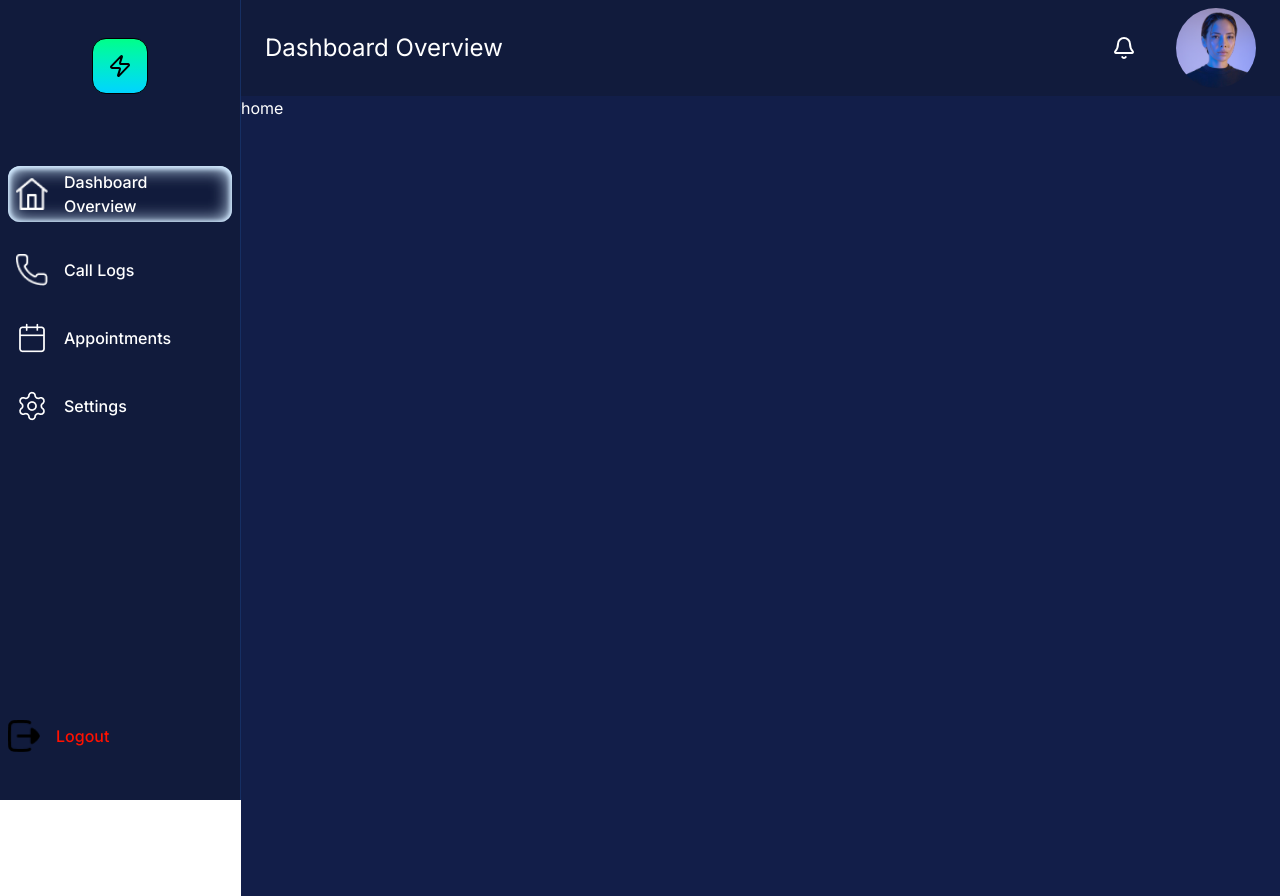
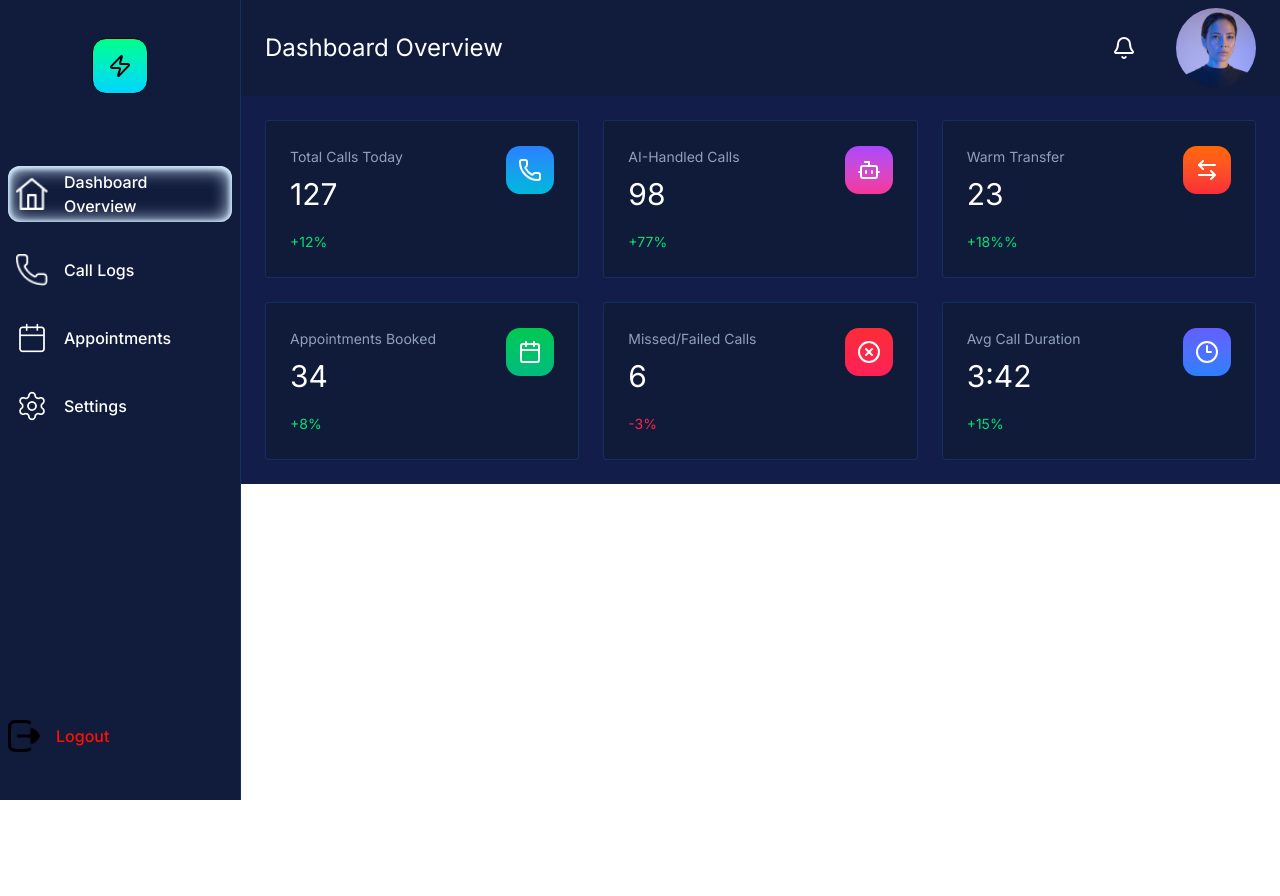
Before and after one commit to MRP-rakib/task, a Next.js app: page / in a window 1280 px wide. After the commit the page ends 800 px from the top, so only its background shows below. Built offline with nearby package versions, Linux system fonts and the light colour scheme.

Commit message:
overviewCard implement done

```diff
--- a/app/page.tsx
+++ b/app/page.tsx
@@ -1,8 +1,9 @@
+import OverViewCard from "@/components/dashboard/overviewDetails/OverViewCard";
 
 export default function Home() {
   return (
-    <div className="bg-[#121E49] h-screen text-white">
-      home
+    <div className="bg-[#121E49] px-6">
+      <OverViewCard/>
     </div>
   );
 }
--- /dev/null
+++ b/components/dashboard/overviewDetails/OverViewCard.tsx
@@ -0,0 +1,35 @@
+import { ArrowLeftRight, Bot, Calendar, CircleX, Clock3, Phone } from 'lucide-react'
+const overviewData =[
+  {id:'1', cardTitle:'Total Calls Today',value:127, trend:"+12%",icon:<Phone />, bg:'bg-linear-to-b from-[#2B7FFF] to-[#00B8DB]'},
+  {id:'2', cardTitle:'AI-Handled Calls',value:98, trend:"+77%",icon:<Bot />, bg:'bg-linear-to-b from-[#AD46FF] to-[#F6339A]'},
+  {id:'3', cardTitle:'Warm Transfer',value:23, trend:"+18%%",icon:<ArrowLeftRight />, bg:'bg-linear-to-b from-[#FF6900] to-[#FB2C36]'},
+  {id:'4', cardTitle:'Appointments Booked',value:34, trend:"+8%",icon:<Calendar />, bg:'bg-linear-to-b from-[#00C950] to-[#00BC7D]'},
+  {id:'5', cardTitle:'Missed/Failed Calls',value:6, trend:"-3%",icon:<CircleX />, bg:'bg-linear-to-b from-[#FB2C36] to-[#FF2056]'},
+  {id:'6', cardTitle:'Avg Call Duration',value:'3:42', trend:"+15%",icon:<Clock3 />, bg:'bg-linear-to-b from-[#615FFF] to-[#2B7FFF]'}
+]
+function OverViewCard() {
+    return (
+        <div className='grid grid-cols-1 md:grid-cols-2 lg:grid-cols-3 py-6 px6 gap-6'>
+            {overviewData.map(d=>(
+<div key={d.id} className='bg-[rgba(15,23,43,0.5)] border border-[rgba(43,128,255,0.2)] py-6.25 px-6 flex justify-between items-start rounded'>
+            <div className=' flex flex-col gap-4'>
+                <div className='flex flex-col gap-2'>
+                    <p className='text-[#90A1B9] text-[14px]'>{d.cardTitle}</p>
+                    <span className={` text-[#FFFFFF] text-2xl lg:text-[30px]`}>
+                        {d.value}
+                    </span>
+                </div>
+                <span className={`${d.trend.startsWith('-')?'text-[#FD244A]':'text-[#05DF72]'} text-[14px]`}>{d.trend}</span>
+            </div>
+            <div className={`w-12 h-12 flex items-center justify-center text-[#FFFFFF] rounded-[14px] ${d.bg}`}>
+                {d.icon}
+            </div>
+        </div>
+            ))}
+
+        </div>
+
+    )
+}
+
+export default OverViewCard
--- a/components/sidebar/Sidebar.tsx
+++ b/components/sidebar/Sidebar.tsx
@@ -19,7 +19,7 @@ function Sidebar({isOpen,setisOpen}:sidebarprops) {
 
 
   return (
-   <aside className={`${isOpen?'w-full opacity-100 visible':'w-0 opacity-0 invisible'} bg-[rgba(0,0,0,0.5)] lg:opacity-100 lg:visible absolute top-0 left-0 transition-all duration-300 md:w-60.25 md:sticky z-50`}>
+   <aside className={`${isOpen?'w-full opacity-100 visible':'w-0 opacity-0 invisible'} bg-[rgba(0,0,0,0.5)] h-full md:opacity-100 md:visible absolute top-0 left-0 transition-all duration-300 md:w-60.25 md:sticky z-50`}>
      <div className="top-0 left-0 fixed md:sticky px-2 flex flex-col overflow-y-auto w-60.25 h-screen justify-between bg-[#111B3C] border-r border-[#2B7FFF33]">
       <span onClick={()=>setisOpen(false)} className="text-white md:hidden absolute right-2  top-2 w-8 h-8 rounded-full border flex items-center justify-center border-[#2B7FFF33]">
         <X/>
```
